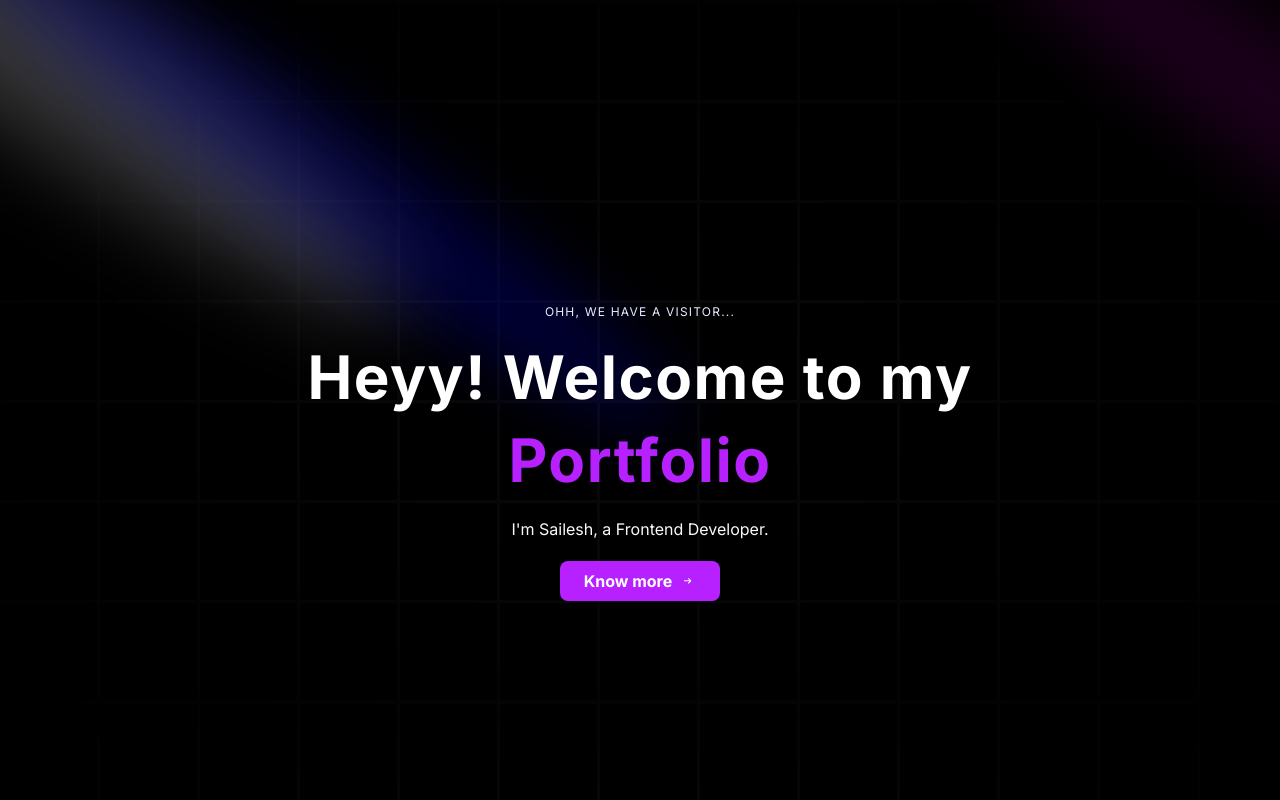
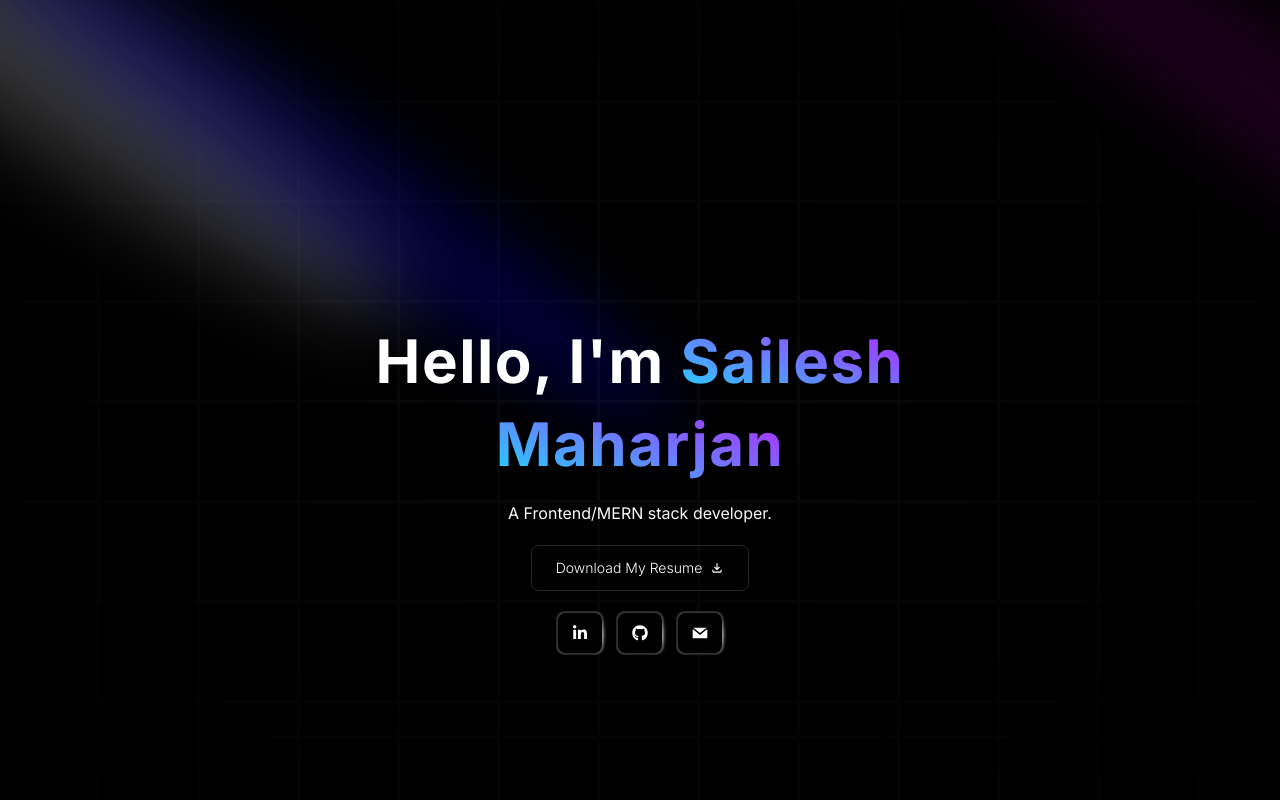
Before and after one commit to SaileshMrzn/Portfolio, a Next.js app: page / in a window 1280 px wide. Shown: the top 800 px of the page. Built offline with nearby package versions, Linux system fonts and the light colour scheme.

Commit message:
ui/ux  fixes

```diff
--- a/components/Button.tsx
+++ b/components/Button.tsx
@@ -14,7 +14,7 @@
   return (
     <div>
       <button
-        className={`w-full md:w-50 px-6 py-2 my-5 bg-purple text-white rounded-lg font-bold transform hover:translate-x-1 transition-all ease-in-out duration-400 flex items-center gap-2 ${otherClasses}`}
+        className={`w-full md:w-50 px-6 py-3 my-5 bg-transparent border text-white rounded-lg text-sm font-light transform hover:bg-slate-800 transition-all ease-in-out duration-400 flex items-center gap-2 ${otherClasses}`}
         onClick={handleClick}
       >
         {title}
--- a/components/Hero.tsx
+++ b/components/Hero.tsx
@@ -2,7 +2,8 @@
 import { Spotlight } from "./ui/Spotlight";
 import { TextGenerateEffect } from "./ui/TextGenerateEffect";
 import Button from "./Button";
-import { VscArrowSmallRight } from "react-icons/vsc";
+import { MdOutlineFileDownload } from "react-icons/md";
+import { SocialsButton } from "./SocialsButton";
 
 const Hero = () => {
   return (
@@ -25,18 +26,17 @@
 
       <div className="flex justify-center relative my-20 z-10">
         <div className="max-w-[89vw] md:max-w-2xl lg:max-w-[60vw] flex flex-col items-center justify-center">
-          <h2 className="uppercase tracking-widest text-xs text-center text-blue-100 max-w-80">
+          {/* <h2 className="uppercase tracking-widest text-xs text-center text-blue-100 max-w-80">
             Ohh, we have a visitor...
-          </h2>
-
+          </h2> */}
           <TextGenerateEffect
-            words="Heyy! Welcome to my Portfolio"
+            words="Hello, I'm Sailesh Maharjan"
             className="text-center text-[40px] md:text-5xl lg:text-6xl"
           />
+          <p>A Frontend/MERN stack developer.</p>
 
-          <p>I'm Sailesh, a Frontend Developer.</p>
-
-          <Button title="Know more" icon={<VscArrowSmallRight />} />
+          <Button title="Download My Resume" icon={<MdOutlineFileDownload />} />
+          <SocialsButton />
         </div>
       </div>
     </div>
--- /dev/null
+++ b/components/SocialsButton.tsx
@@ -0,0 +1,57 @@
+"use client";
+import React from "react";
+import { HoverBorderGradient } from "./ui/hoverButton";
+import { FaLinkedinIn, FaGithub } from "react-icons/fa";
+import { GrMail } from "react-icons/gr";
+
+export function SocialsButton() {
+  return (
+    <div className="flex justify-center text-center gap-3">
+      <HoverBorderGradient
+        as="button"
+        className="dark:bg-black bg-white text-black dark:text-white flex items-center justify-center space-x-2 h-[40px] w-[44px]"
+      >
+        <span>
+          <FaLinkedinIn />
+        </span>
+      </HoverBorderGradient>
+      <HoverBorderGradient
+        as="button"
+        className="dark:bg-black bg-white text-black dark:text-white flex items-center justify-center space-x-2 h-[40px] w-[44px]"
+      >
+        <span>
+          <FaGithub />
+        </span>
+      </HoverBorderGradient>
+      <HoverBorderGradient
+        as="button"
+        className="dark:bg-black bg-white text-black dark:text-white flex items-center justify-center space-x-2 h-[40px] w-[44px]"
+      >
+        <span>
+          <GrMail />
+        </span>
+      </HoverBorderGradient>
+    </div>
+  );
+}
+
+const AceternityLogo = () => {
+  return (
+    <svg
+      width="66"
+      height="65"
+      viewBox="0 0 66 65"
+      fill="none"
+      xmlns="http://www.w3.org/2000/svg"
+      className="h-3 w-3 text-white"
+    >
+      <path
+        d="M8 8.05571C8 8.05571 54.9009 18.1782 57.8687 30.062C60.8365 41.9458 9.05432 57.4696 9.05432 57.4696"
+        stroke="currentColor"
+        strokeWidth="15"
+        strokeMiterlimit="3.86874"
+        strokeLinecap="round"
+      />
+    </svg>
+  );
+};
--- a/components/ui/TextGenerateEffect.tsx
+++ b/components/ui/TextGenerateEffect.tsx
@@ -33,7 +33,9 @@
             <motion.span
               key={word + idx}
               className={`${
-                idx > 3 ? "text-purple" : "dark:text-white text-black opacity-0"
+                idx > 1
+                  ? "text-gradient"
+                  : "dark:text-white text-black opacity-0"
               } opacity-0`}
             >
               {word}{" "}
--- /dev/null
+++ b/components/ui/hoverButton.tsx
@@ -0,0 +1,99 @@
+"use client";
+import React, { useState, useEffect, useRef } from "react";
+
+import { motion } from "framer-motion";
+import { cn } from "@/utils/cn";
+
+type Direction = "TOP" | "LEFT" | "BOTTOM" | "RIGHT";
+
+export function HoverBorderGradient({
+  children,
+  containerClassName,
+  className,
+  as: Tag = "button",
+  duration = 0.6,
+  clockwise = true,
+  ...props
+}: React.PropsWithChildren<
+  {
+    as?: React.ElementType;
+    containerClassName?: string;
+    className?: string;
+    duration?: number;
+    clockwise?: boolean;
+  } & React.HTMLAttributes<HTMLElement>
+>) {
+  const [hovered, setHovered] = useState<boolean>(false);
+  const [direction, setDirection] = useState<Direction>("TOP");
+
+  const rotateDirection = (currentDirection: Direction): Direction => {
+    const directions: Direction[] = ["TOP", "LEFT", "BOTTOM", "RIGHT"];
+    const currentIndex = directions.indexOf(currentDirection);
+    const nextIndex = clockwise
+      ? (currentIndex - 1 + directions.length) % directions.length
+      : (currentIndex + 1) % directions.length;
+    return directions[nextIndex];
+  };
+
+  const movingMap: Record<Direction, string> = {
+    TOP: "radial-gradient(20.7% 50% at 50% 0%, hsl(0, 0%, 100%) 0%, rgba(255, 255, 255, 0) 100%)",
+    LEFT: "radial-gradient(16.6% 43.1% at 0% 50%, hsl(0, 0%, 100%) 0%, rgba(255, 255, 255, 0) 100%)",
+    BOTTOM:
+      "radial-gradient(20.7% 50% at 50% 100%, hsl(0, 0%, 100%) 0%, rgba(255, 255, 255, 0) 100%)",
+    RIGHT:
+      "radial-gradient(16.2% 41.199999999999996% at 100% 50%, hsl(0, 0%, 100%) 0%, rgba(255, 255, 255, 0) 100%)",
+  };
+
+  const highlight =
+    "radial-gradient(75% 181.15942028985506% at 50% 50%, #3275F8 0%, rgba(255, 255, 255, 0) 100%)";
+
+  useEffect(() => {
+    if (!hovered) {
+      const interval = setInterval(() => {
+        setDirection((prevState) => rotateDirection(prevState));
+      }, duration * 1000);
+      return () => clearInterval(interval);
+    }
+  }, [hovered]);
+  return (
+    <Tag
+      onMouseEnter={(event: React.MouseEvent<HTMLDivElement>) => {
+        setHovered(true);
+      }}
+      onMouseLeave={() => setHovered(false)}
+      className={cn(
+        "relative flex border rounded-lg content-center bg-black/20 hover:bg-black/10 transition duration-500 dark:bg-white/20 items-center flex-col flex-nowrap gap-10 h-min justify-center overflow-visible p-px decoration-clone w-fit",
+        containerClassName
+      )}
+      {...props}
+    >
+      <div
+        className={cn(
+          "w-auto text-white z-10 bg-black px-4 py-2 rounded-[inherit]",
+          className
+        )}
+      >
+        {children}
+      </div>
+      <motion.div
+        className={cn(
+          "flex-none inset-0 overflow-hidden absolute z-0 rounded-[inherit]"
+        )}
+        style={{
+          filter: "blur(2px)",
+          position: "absolute",
+          width: "100%",
+          height: "100%",
+        }}
+        initial={{ background: movingMap[direction] }}
+        animate={{
+          background: hovered
+            ? [movingMap[direction], highlight]
+            : movingMap[direction],
+        }}
+        transition={{ ease: "linear", duration: duration ?? 1 }}
+      />
+      <div className="bg-black absolute z-1 flex-none inset-[2px] rounded-[100px]" />
+    </Tag>
+  );
+}
```
